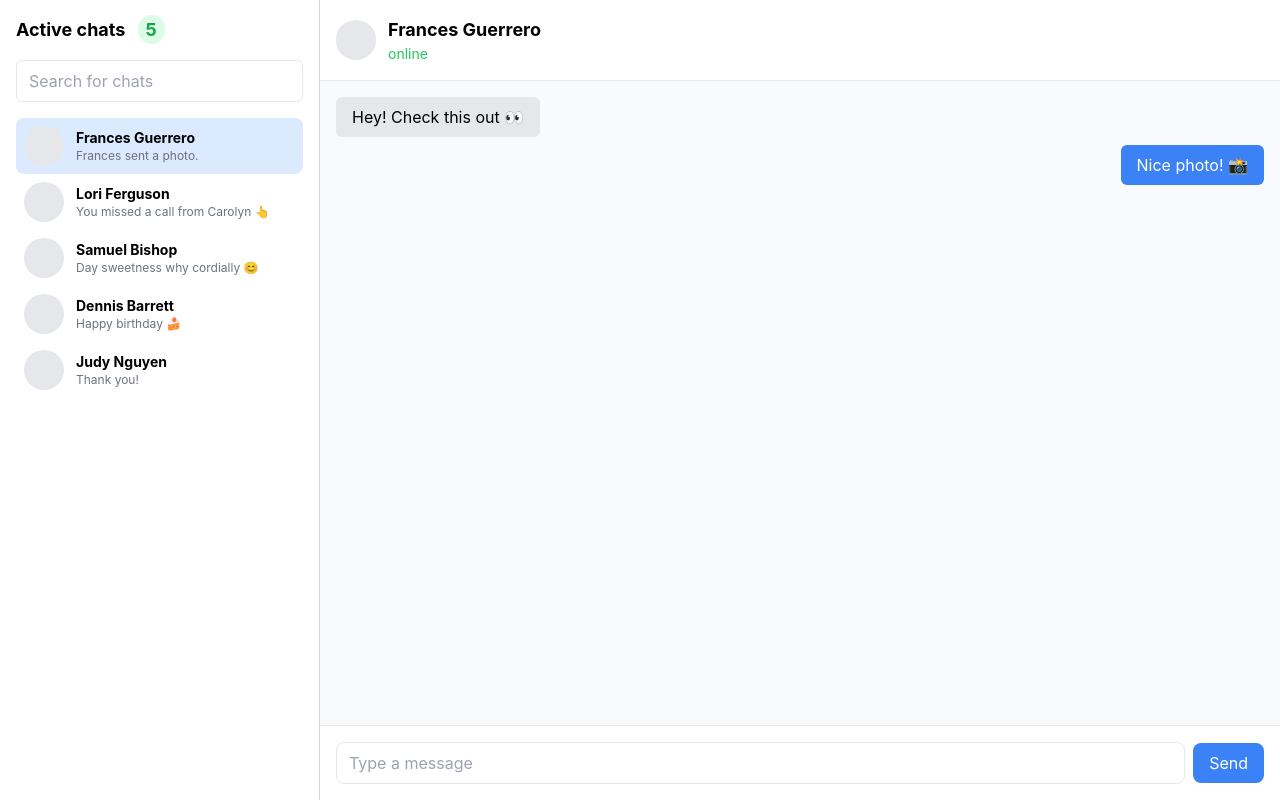
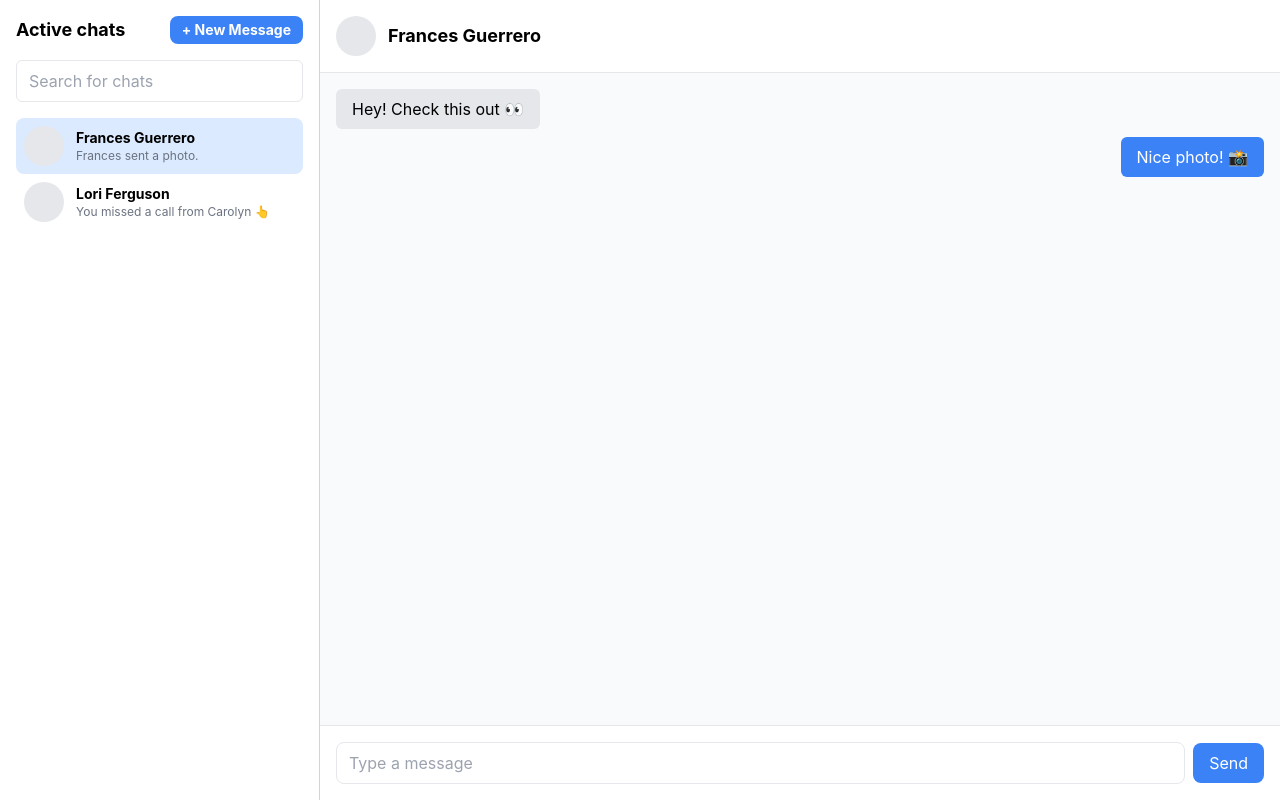
Before and after one commit to MuratOzte/UniSocial, a Next.js app: page /messages in a window 1280 px wide. Built offline with nearby package versions, Linux system fonts and the light colour scheme.

Commit message:
newmessagebuttonadd

```diff
--- a/src/app/components/messages/Messagebox.jsx
+++ b/src/app/components/messages/Messagebox.jsx
@@ -1,7 +1,8 @@
 import React, { useState } from "react";
 
 function App() {
-  const chats = [
+  // Sohbet verilerini tanımla
+  const initialChats = [
     {
       id: 1,
       name: "Frances Guerrero",
@@ -22,53 +23,54 @@ function App() {
         { sender: "You", text: "Thank you so much! 😊", type: "sent" },
       ],
     },
-    {
-      id: 3,
-      name: "Samuel Bishop",
-      message: "Day sweetness why cordially 😊",
-      status: "offline",
-      conversation: [
-        { sender: "Samuel", text: "How's your day going? 🌞", type: "received" },
-        { sender: "You", text: "Pretty good, thanks!", type: "sent" },
-      ],
-    },
-    {
-      id: 4,
-      name: "Dennis Barrett",
-      message: "Happy birthday 🍰",
-      status: "offline",
-      conversation: [
-        { sender: "Dennis", text: "Happy birthday 🎉", type: "received" },
-        { sender: "You", text: "Thanks a lot! 🎂", type: "sent" },
-      ],
-    },
-    {
-      id: 5,
-      name: "Judy Nguyen",
-      message: "Thank you!",
-      status: "online",
-      conversation: [
-        { sender: "Judy", text: "Thanks for helping! 🙌", type: "received" },
-        { sender: "You", text: "You're welcome! 😊", type: "sent" },
-      ],
-    },
   ];
 
-  const [activeChat, setActiveChat] = useState(chats[0]);
+  // State tanımlamaları
+  const [chats, setChats] = useState(initialChats);
+  const [activeChat, setActiveChat] = useState(initialChats[0]);
   const [searchTerm, setSearchTerm] = useState("");
 
+  // Modal state
+  const [isModalOpen, setIsModalOpen] = useState(false);
+  const [newRecipient, setNewRecipient] = useState("");
+  const [newMessage, setNewMessage] = useState("");
+
+  // Yeni sohbet ekleme fonksiyonu
+  const handleNewChat = () => {
+    if (newRecipient && newMessage) {
+      const newChat = {
+        id: chats.length + 1,
+        name: newRecipient,
+        message: newMessage,
+        status: "offline",
+        conversation: [
+          { sender: "You", text: newMessage, type: "sent" },
+        ],
+      };
+      setChats([...chats, newChat]);
+      setIsModalOpen(false);
+      setNewRecipient("");
+      setNewMessage("");
+    }
+  };
+
+  // Arama filtresi
   const filteredChats = chats.filter((chat) =>
     chat.name.toLowerCase().includes(searchTerm.toLowerCase())
   );
 
   return (
     <div className="flex h-screen">
+      {/* Sol Menü: Sohbet Listesi */}
       <div className="w-1/4 border-r border-gray-300 bg-white p-4">
-        <h2 className="font-bold text-lg mb-4">
+        <h2 className="font-bold text-lg mb-4 flex items-center justify-between">
           Active chats{" "}
-          <span className="ml-2 px-2 py-1 bg-green-100 text-green-600 rounded-full">
-            {chats.length}
-          </span>
+          <button
+            onClick={() => setIsModalOpen(true)}
+            className="px-3 py-1 bg-blue-500 text-white rounded-lg text-sm"
+          >
+            + New Message
+          </button>
         </h2>
         <input
           className="w-full px-3 py-2 mb-4 border rounded-md focus:outline-none"
@@ -100,23 +102,17 @@ function App() {
         </ul>
       </div>
 
+      {/* Sağ Taraf: Aktif Sohbet */}
       <div className="flex-1 flex flex-col bg-gray-50">
+        {/* Sohbet Üst Bilgisi */}
         <div className="p-4 border-b bg-white flex items-center">
           <div className="w-10 h-10 bg-gray-200 rounded-full mr-3"></div>
           <div>
             <h2 className="font-bold text-lg">{activeChat.name}</h2>
-            <p
-              className={`text-sm ${
-                activeChat.status === "online"
-                  ? "text-green-500"
-                  : "text-gray-500"
-              }`}
-            >
-              {activeChat.status}
-            </p>
           </div>
         </div>
 
+        {/* Sohbet İçeriği */}
         <div className="flex-1 p-4 overflow-y-auto space-y-2">
           {activeChat.conversation.map((msg, index) => (
             <div
@@ -138,6 +134,7 @@ function App() {
           ))}
         </div>
 
+        {/* Mesaj Girişi */}
         <div className="p-4 border-t bg-white flex items-center">
           <input
             type="text"
@@ -149,6 +146,42 @@ function App() {
           </button>
         </div>
       </div>
+
+      {/* Yeni Mesaj Modal */}
+      {isModalOpen && (
+        <div className="fixed inset-0 bg-gray-700 bg-opacity-50 flex justify-center items-center">
+          <div className="bg-white p-6 rounded-lg shadow-lg w-1/3">
+            <h2 className="font-bold text-lg mb-4">New Message</h2>
+            <input
+              type="text"
+              placeholder="Recipient Name"
+              className="w-full px-3 py-2 mb-4 border rounded-lg focus:outline-none"
+              value={newRecipient}
+              onChange={(e) => setNewRecipient(e.target.value)}
+            />
+            <textarea
+              placeholder="Message"
+              className="w-full px-3 py-2 mb-4 border rounded-lg focus:outline-none h-24"
+              value={newMessage}
+              onChange={(e) => setNewMessage(e.target.value)}
+            ></textarea>
+            <div className="flex justify-end">
+              <button
+                onClick={() => setIsModalOpen(false)}
+                className="mr-2 px-4 py-2 bg-gray-300 text-gray-700 rounded-lg"
+              >
+                Cancel
+              </button>
+              <button
+                onClick={handleNewChat}
+                className="px-4 py-2 bg-blue-500 text-white rounded-lg"
+              >
+                Send
+              </button>
+            </div>
+          </div>
+        </div>
+      )}
     </div>
   );
 }
```
